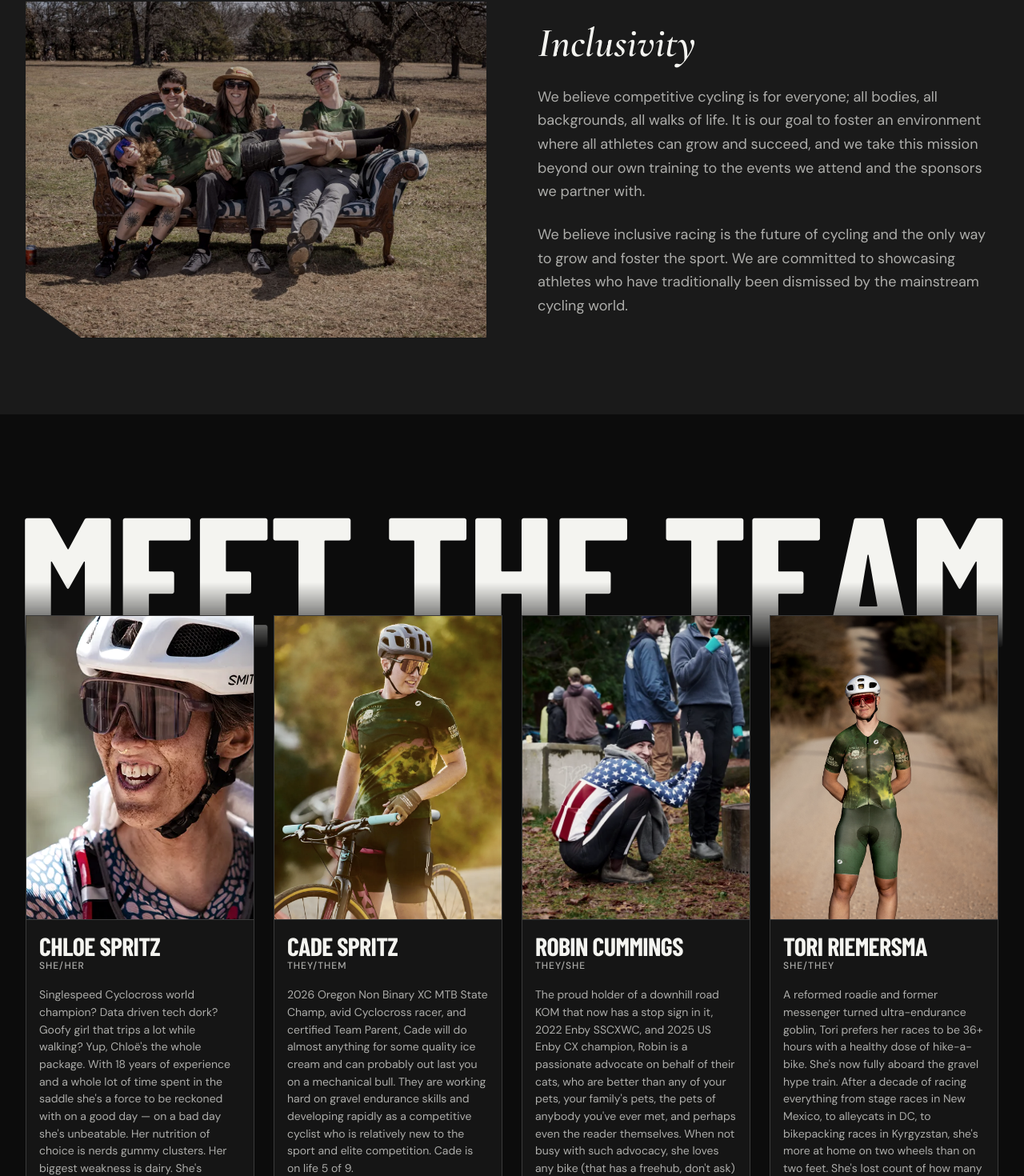
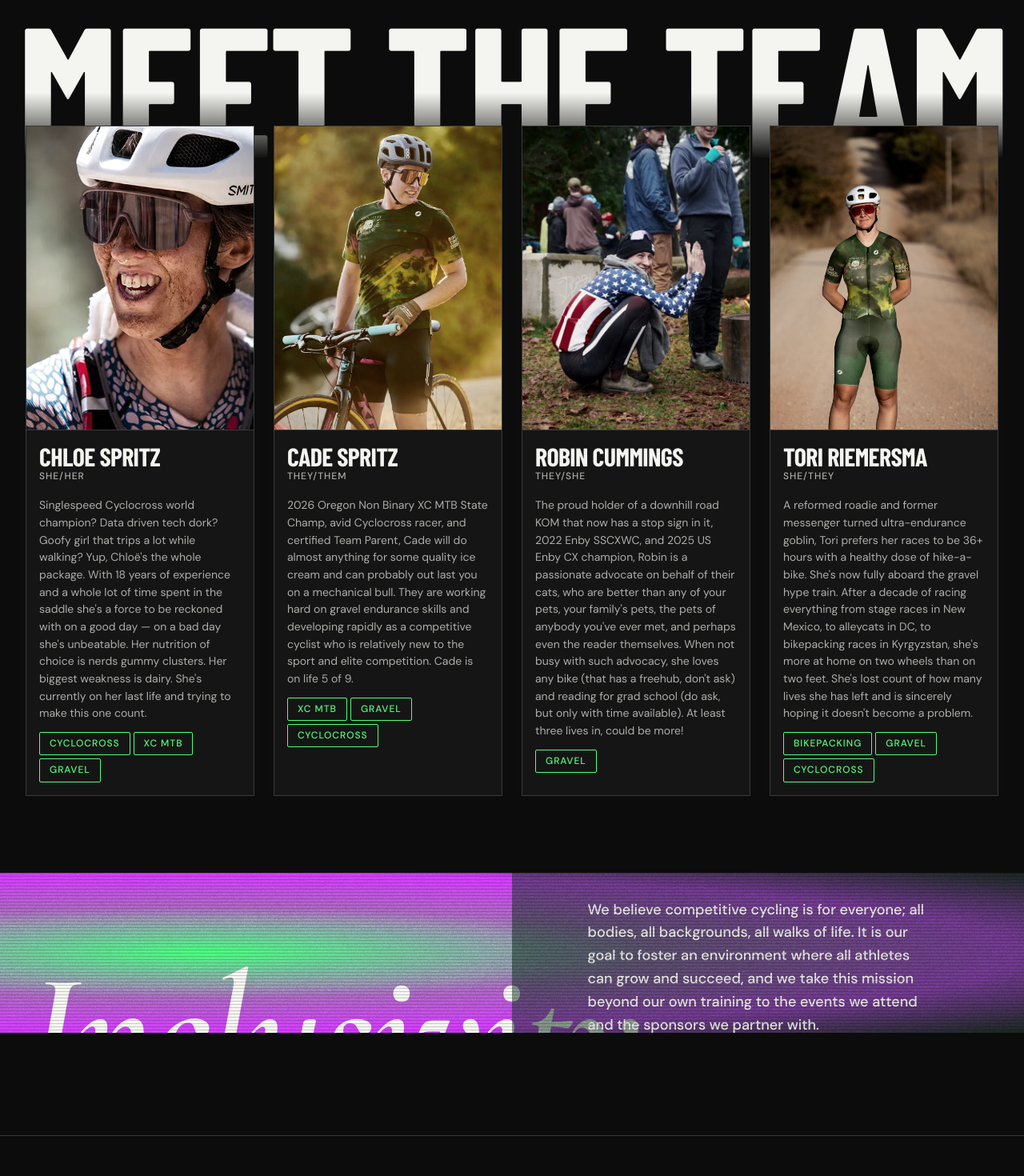
Before and after one commit to triemers/nine-lives-website, a React (Vite) app: page /about in a window 1280 px wide. Shown: the part 834-2304 px from the top of the page at 80% size. Built offline with nearby package versions, Linux system fonts and the light colour scheme; a web font is replaced by a local one.

Commit message:
Rework About page: hero photo section, Inclusivity as full-color panel
Our Story becomes a full-bleed hero photo with a bordered caption box;
Inclusivity drops its photo for a two-column gradient panel (huge
serif title left, paragraph in a green-tinted box right) and moves
below Meet the Team.

```diff
--- a/src/pages/About.jsx
+++ b/src/pages/About.jsx
@@ -1,7 +1,6 @@
 import RiderCard from '../components/about/RiderCard'
 import { RIDERS } from '../data/riders'
 import storyPhoto from '../assets/images/midsouth-2.jpg'
-import valuesPhoto from '../assets/images/salsa-chaise.jpg'
 import '../styles/about.scss'
 
 export default function About() {
@@ -26,27 +25,6 @@ export default function About() {
         </div>
       </section>
 
-      <section className="about-values section about-values--panel">
-        <div className="container">
-          <div className="about-values__inner">
-            <div className="about-values__photo-wrap">
-              <img
-                src={valuesPhoto}
-                alt="Nine Lives riders piled onto a thrifted couch after a race"
-                className="about-values__photo"
-              />
-            </div>
-            <div className="about-values__content">
-              <h2 className="about-sidebar-label">Inclusivity</h2>
-              <div className="about-values__text">
-                <p>We believe competitive cycling is for everyone; all bodies, all backgrounds, all walks of life. It is our goal to foster an environment where all athletes can grow and succeed, and we take this mission beyond our own training to the events we attend and the sponsors we partner with.</p>
-                <p>We believe inclusive racing is the future of cycling and the only way to grow and foster the sport. We are committed to showcasing athletes who have traditionally been dismissed by the mainstream cycling world.</p>
-              </div>
-            </div>
-          </div>
-        </div>
-      </section>
-
       <section className="about-riders">
         <div className="about-riders__header">
           <h2>Meet the Team</h2>
@@ -58,6 +36,16 @@ export default function About() {
         </div>
       </section>
 
+      <section className="about-values section about-values--panel grain grain--heavy scanlines">
+        <div className="about-values__inner">
+          <h2 className="about-values__title">Inclusivity</h2>
+          <div className="about-values__text">
+            <p>We believe competitive cycling is for everyone; all bodies, all backgrounds, all walks of life. It is our goal to foster an environment where all athletes can grow and succeed, and we take this mission beyond our own training to the events we attend and the sponsors we partner with.</p>
+            <p>We believe inclusive racing is the future of cycling and the only way to grow and foster the sport. We are committed to showcasing athletes who have traditionally been dismissed by the mainstream cycling world.</p>
+          </div>
+        </div>
+      </section>
+
     </main>
   )
 }
--- a/src/styles/about.scss
+++ b/src/styles/about.scss
@@ -66,88 +66,70 @@
   }
 }
 
+// Inclusivity runs as a bold, full-color panel flush against the hero above it.
 .about-values {
+  &--panel.section {
+    background: var(--gradient-hero);
+    padding-block: 0;
+  }
+
   &__inner {
+    position: relative;
     display: grid;
-    grid-template-columns: 1fr 1fr;
-    gap: var(--space-16);
-    align-items: center;
+    grid-template-columns: 50% 50%;
+    align-items: stretch;
+    height: 25vh;
 
     @media (max-width: 768px) {
       grid-template-columns: 1fr;
-      gap: var(--space-8);
+      gap: var(--space-6);
+      height: auto;
+      padding-inline: var(--space-6);
     }
   }
 
-  &__content {
+  &__title {
     display: flex;
-    flex-direction: column;
-    gap: var(--space-6);
+    align-items: center;
+    height: 100%;
+    font-family: var(--font-serif);
+    font-style: italic;
+    font-weight: var(--weight-bold);
+    letter-spacing: normal;
+    text-transform: none;
+    line-height: 1;
+    font-size: 25vh;
+    color: var(--color-white);
+    white-space: nowrap;
+    padding-left: 5%;
+
+    @media (max-width: 768px) {
+      height: auto;
+      font-size: clamp(4rem, 16vw, 8rem);
+      white-space: normal;
+      padding-left: 0;
+    }
   }
 
   &__text {
     display: flex;
     flex-direction: column;
-    gap: var(--space-6);
+    align-items: center;
+    justify-content: center;
+    gap: var(--space-4);
+    height: 100%;
+    width: 100%;
+    padding: var(--space-8) 8% var(--space-8) var(--space-6);
+    background-color: rgba(24, 48, 32, 0.6);
 
     p {
+      max-width: 75%;
       font-size: var(--text-lg);
-      color: var(--color-gray-300);
-      line-height: 1.65;
+      font-weight: var(--weight-medium);
+      color: var(--color-gray-100);
+      line-height: 1.6;
     }
   }
-
-  // Photo container — clipped to a chamfered shape
-  &__photo-wrap {
-    position: relative;
-    overflow: hidden;
-    min-height: 420px;
-    clip-path: polygon(0 0, 100% 0, 100% 90%, 88% 100%, 0 100%);
-
-    @media (max-width: 768px) {
-      min-height: 320px;
-      clip-path: polygon(0 0, 100% 0, 100% 94%, 94% 100%, 0 100%);
-    }
-  }
-
-  &__photo {
-    position: absolute;
-    inset: 0;
-    width: 100%;
-    height: 100%;
-    object-fit: cover;
-    filter: grayscale(25%) contrast(1.08) brightness(0.72);
-  }
-}
-
-// Inclusivity is set apart from Our Story with a dark panel and mirrored layout.
-.about-values {
-  &--panel {
-    background-color: var(--color-gray-900);
-  }
-
-  &__photo-wrap {
-    clip-path: polygon(0 0, 100% 0, 100% 100%, 12% 100%, 0 88%);
-
-    @media (max-width: 768px) {
-      clip-path: polygon(0 0, 100% 0, 100% 100%, 6% 100%, 0 94%);
-    }
-  }
-
-  &__photo {
-    object-position: center 40%;
-  }
-}
-
-.about-sidebar-label {
-  font-family: var(--font-serif);
-  font-size: clamp(2.5rem, 4vw, 3.5rem);
-  font-style: italic;
-  font-weight: 600;
-  letter-spacing: normal;
-  text-transform: none;
-  line-height: 1.1;
-  color: var(--color-white);
 }
 
 .about-riders {
```
